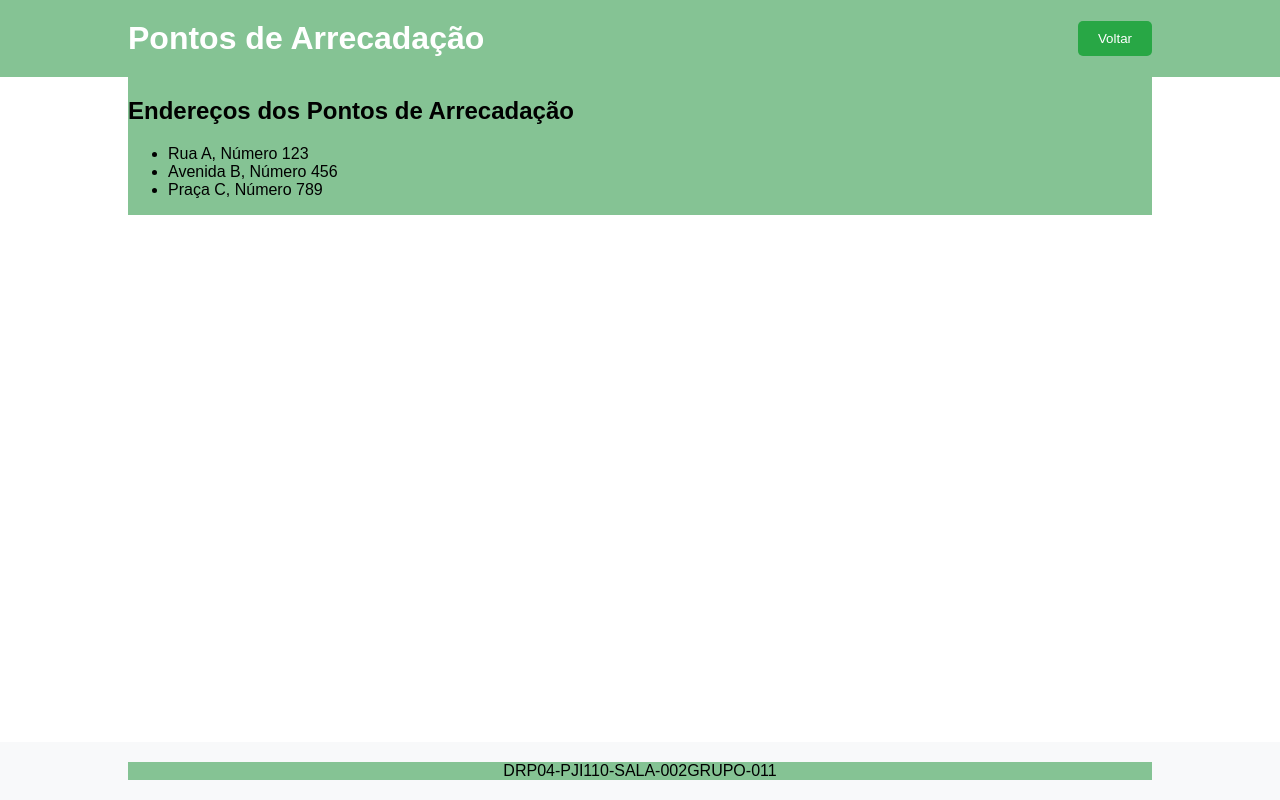
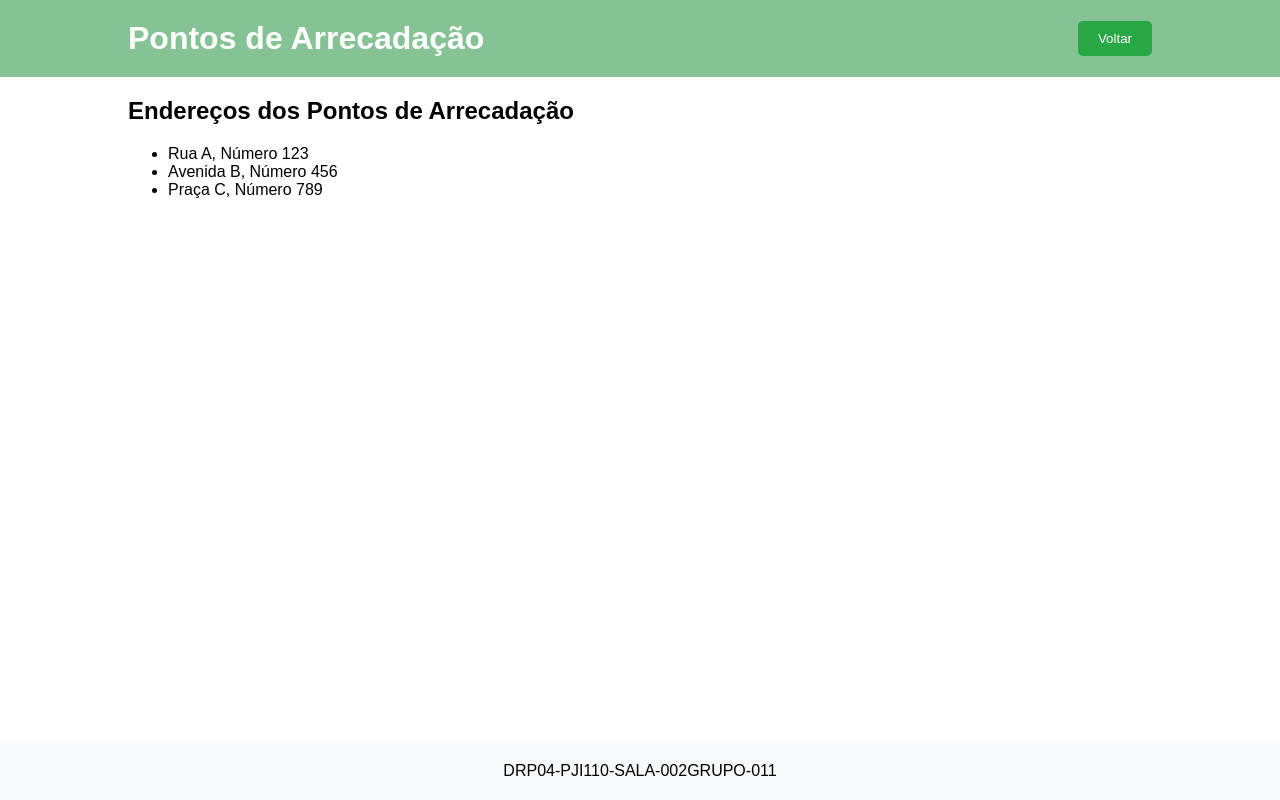
Before and after one commit to Lucasrafael703/Projeto-PI, a Django app: page /pontos/ in a window 1280 px wide. Run offline with Django 5.2, Linux system fonts and the light colour scheme.

Commit message:
Recuperação da versão anterior

```diff
--- a/static/Index/css/styles.css
+++ b/static/Index/css/styles.css
@@ -15,7 +15,6 @@ body {
 .container {
     width: 80%;
     margin: 0 auto;
-    background-color: #85c394;
 }
 
 header {
```
